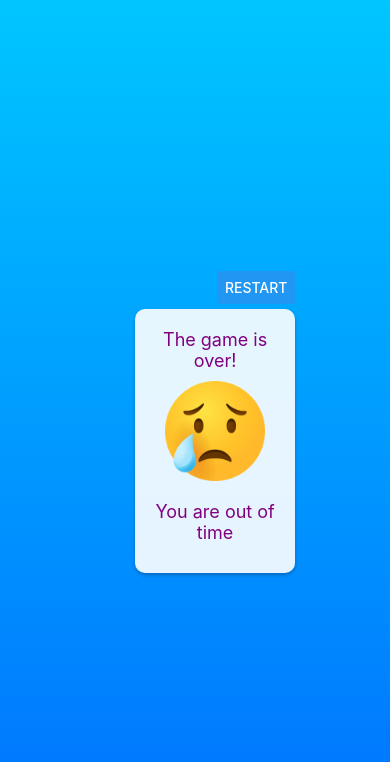
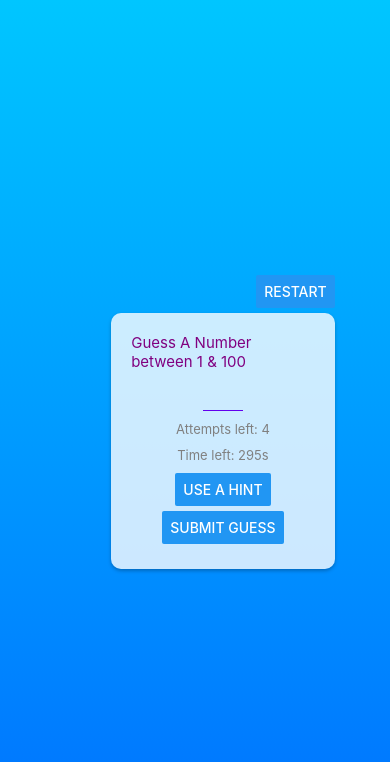
Before and after one commit to cold-flatwhite/Assignment1, a React Native app: screen / in a window 390 px wide. Shown: the top 762 px of the page. Built offline with nearby package versions, Linux system fonts and the light colour scheme.

Commit message:
extract Card component from start, confirm and game screen

```diff
--- a/App.js
+++ b/App.js
@@ -41,7 +41,7 @@ export default function App() {
             onConfirm={handleConfirm}
           />
         )}
-        {screen === "game" && <GameScreen />}
+        {screen === "game" && <GameScreen/>}
         <StatusBar style="auto" />
       </View>
     </LinearGradient>
--- /dev/null
+++ b/components/Card.js
@@ -0,0 +1,27 @@
+import React from 'react';
+import { View, StyleSheet } from 'react-native';
+
+const Card = ({ children, style }) => {
+  return (
+    <View style={{ ...styles.card, ...style }}>
+      {children}
+    </View>
+  );
+};
+
+const styles = StyleSheet.create({
+  card: {
+    width: "80%",
+    padding: 20,
+    backgroundColor: "rgba(255, 255, 255, 0.8)",
+    borderRadius: 10,
+    shadowColor: "#000",
+    shadowOffset: { width: 0, height: 2 },
+    shadowOpacity: 0.25,
+    shadowRadius: 3.84,
+    elevation: 5,
+    alignItems : "center",
+  },
+});
+
+export default Card;
--- a/screens/ConfirmScreen.js
+++ b/screens/ConfirmScreen.js
@@ -1,11 +1,12 @@
 import React from "react";
 import { StyleSheet, View, Modal, Text, Button } from "react-native";
+import Card from "../components/Card";
 
 const Confirm = ({ visible, name, email, onEdit, onConfirm }) => {
   return (
     <Modal visible={visible} transparent={true} animationType="slide">
       <View style={styles.centeredView}>
-        <View style={styles.confirmContainer}>
+        <Card>
           <Text style={styles.textStyle}>
             Hello {name} {"\n"}
             Here is the email that you entered: {"\n"}
@@ -16,7 +17,7 @@ const Confirm = ({ visible, name, email, onEdit, onConfirm }) => {
             <Button title="Edit" color={"red"} onPress={onEdit} />
             <Button title="Continue" onPress={onConfirm} />
           </View>
-        </View>
+        </Card>
       </View>
     </Modal>
   );
--- a/screens/GameScreen.js
+++ b/screens/GameScreen.js
@@ -8,13 +8,15 @@ import {
   Alert,
   Image,
 } from "react-native";
+import Card from "../components/Card";
 
-const GameScreen = ({ onRestart }) => {
+
+const GameScreen = () => {
   const generateRandomNumber = () => Math.floor(Math.random() * 100) + 1;
   const [randomNumber, setRandomNumber] = useState(generateRandomNumber());
   const [guess, setGuess] = useState("");
-  const [attempts, setAttempts] = useState(300);
-  const [timer, setTimer] = useState(5);
+  const [attempts, setAttempts] = useState(4);
+  const [timer, setTimer] = useState(300);
   const [showGuessResult, setShowGuessResult] = useState(false);
   const [showSuccess, setShowSuccess] = useState(false);
   const [gameOver, setGameOver] = useState(false);
@@ -77,7 +79,7 @@ const GameScreen = ({ onRestart }) => {
     setShowSuccess(false);
     setGameOver(false);
     setGameOverMessage("");
-    setHintMessage(""),
+    setHintMessage("");
     setHintUsed(false);
   };
 
@@ -95,7 +97,7 @@ const GameScreen = ({ onRestart }) => {
       </View>
 
       {!showSuccess && !showGuessResult && !gameOverMessage && !hintUsed && (
-        <View style={styles.conditionalContainer}>
+        <Card>
           <Text style={styles.header}>Guess A Number between 1 & 100</Text>
           <TextInput
             value={guess}
@@ -115,11 +117,11 @@ const GameScreen = ({ onRestart }) => {
           <View style={styles.buttonContainer}>
             <Button title="Submit Guess" onPress={handleSubmitGuess} />
           </View>
-        </View>
+        </Card>
       )}
 
       {!gameOver && showSuccess && (
-        <View style={styles.conditionalContainer}>
+        <Card>
           <Text style={styles.containerText}>You guessed correct!</Text>
           <Text style={styles.containerText}>
             Attempts used: {4 - attempts}
@@ -131,22 +133,22 @@ const GameScreen = ({ onRestart }) => {
             }}
           />
           <Button title="New Game" onPress={handleRestart} />
-        </View>
+        </Card>
       )}
 
       {!gameOver && showGuessResult && (
-        <View style={styles.conditionalContainer}>
+        <Card>
           <Text style={styles.containerText}>You did not guess correct!</Text>
           <Button title="Try Again" onPress={handleGuessAgain} />
           <Button
             title="End the Game"
             onPress={() => handleGameOver("Game ended by user.")}
           />
-        </View>
+        </Card>
       )}
 
       {gameOver && (
-        <View style={styles.conditionalContainer}>
+        <Card>
           <Text style={styles.containerText}>The game is over!</Text>
           <Image
             style={styles.image}
@@ -155,14 +157,14 @@ const GameScreen = ({ onRestart }) => {
           {gameOverMessage && (
             <Text style={styles.containerText}>{gameOverMessage}</Text>
           )}
-        </View>
+        </Card>
       )}
 
       {hintUsed && (
-        <View style={styles.conditionalContainer}>
+        <Card>
           <Text style={styles.containerText}>{hintMessage}</Text>
           <Button title="Continue" onPress={() => setHintUsed(false)} />
-        </View>
+        </Card>
       )}
     </View>
   );
@@ -174,18 +176,6 @@ const styles = StyleSheet.create({
     alignItems: "flex-end",
     justifyContent: "center",
     position: "relative",
-  },
-  conditionalContainer: {
-    width: "80%",
-    backgroundColor: "rgba(255, 255, 255, 0.9)",
-    borderRadius: 10,
-    padding: 20,
-    shadowColor: "#000",
-    shadowOffset: { width: 0, height: 2 },
-    shadowOpacity: 0.25,
-    shadowRadius: 3.84,
-    elevation: 5,
-    alignItems: "center",
   },
   buttonContainer: {
     marginBottom: 5,
--- a/screens/StartScreen.js
+++ b/screens/StartScreen.js
@@ -2,6 +2,8 @@ import React, { useState } from "react";
 import { View, Text, TextInput, Button, StyleSheet } from "react-native";
 import Checkbox from "expo-checkbox";
 import { LinearGradient } from "expo-linear-gradient";
+import Card from "../components/Card";
+
 
 const StartScreen = ({ onStart }) => {
   const [name, setName] = useState("");
@@ -49,7 +51,8 @@ const StartScreen = ({ onStart }) => {
       style={styles.gradientStyle}
     >
         <Text style={styles.headerStyle}>Welcome</Text>
-        <View style={styles.bodyContainer}>
+
+        <Card>
           <Text style={styles.textColor}>Name: </Text>
           <TextInput
             value={name}
@@ -84,7 +87,7 @@ const StartScreen = ({ onStart }) => {
               disabled={!isChecked}
             />
           </View>
-        </View>
+        </Card>
     </LinearGradient>
   );
 };
@@ -104,18 +107,6 @@ const styles = StyleSheet.create({
     fontSize: 24,
     fontWeight: "bold",
     color: "#6200ee",
-  },
-  bodyContainer: {
-    width: "80%",
-    padding: 20,
-    backgroundColor: "rgba(255, 255, 255, 0.8)",
-    borderRadius: 10,
-    shadowColor: "#000",
-    shadowOffset: { width: 0, height: 2 },
-    shadowOpacity: 0.25,
-    shadowRadius: 3.84,
-    elevation: 5,
-    top: 40,
   },
   input: {
     height: 40,
```
